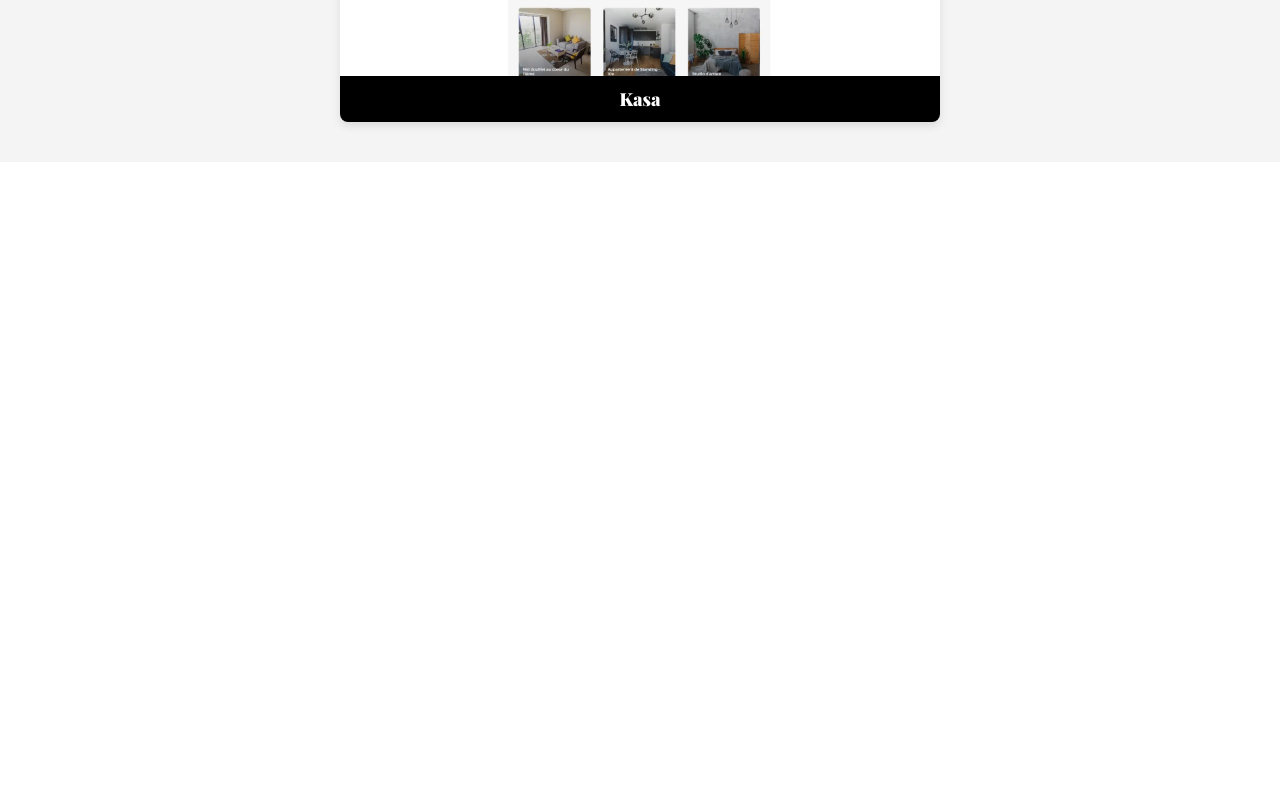
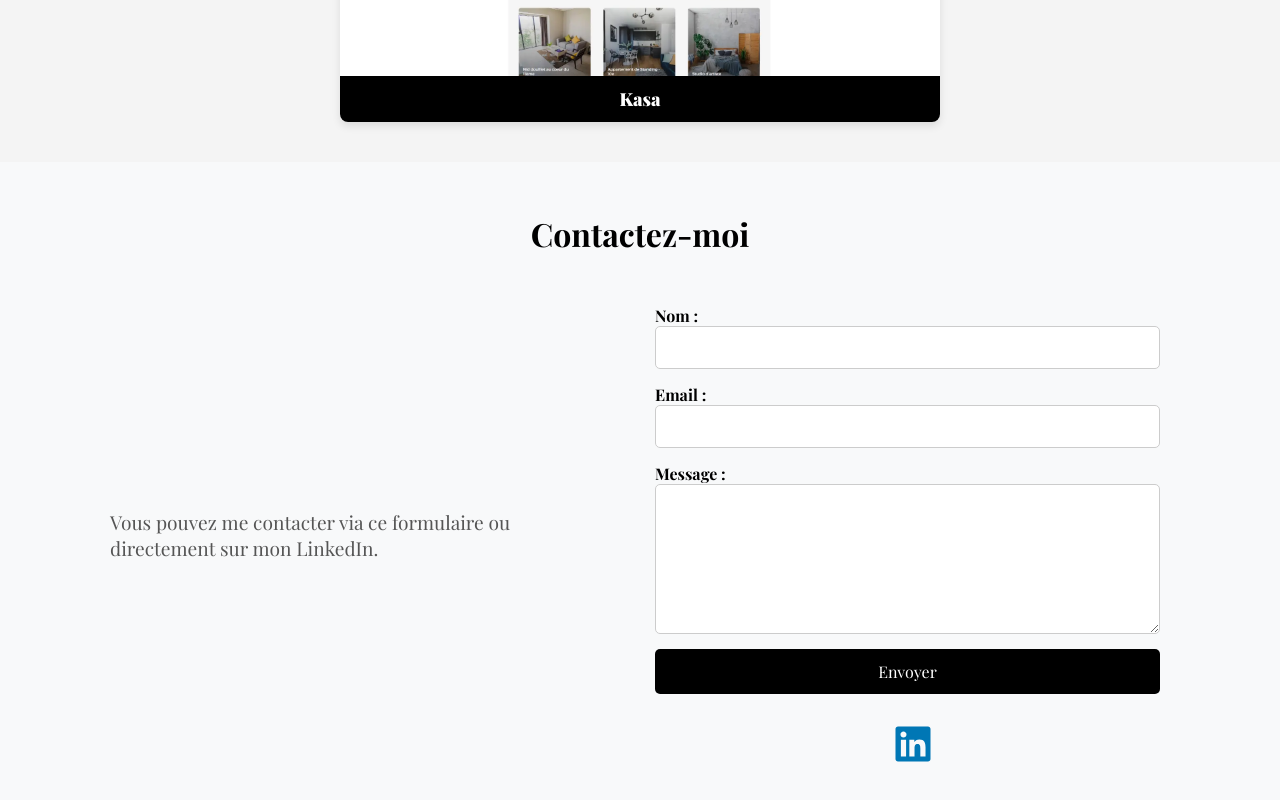
Before and after one commit to jeff397/portfolio, a React (Vite) app in the folder portfolio/: page / in a window 1280 px wide. Shown: the part 3526-4326 px from the top of the page. Before the commit the page ends 3688 px from the top, so only its background shows below. Built offline with nearby package versions, Linux system fonts and the light colour scheme; a web font is replaced by a local one.

Commit message:
intégration de la section de contact

```diff
--- a/portfolio/src/App.jsx
+++ b/portfolio/src/App.jsx
@@ -2,6 +2,7 @@
 import Hero from "./components/Hero/Hero";
 import About from "./components/About/About";
 import Projects from "./components/Projects/Projects";
+import Contact from "./components/Contact/Contact";
 import "./index.css";
 
 function App() {
@@ -12,6 +13,7 @@
         <Hero />
         <About />
         <Projects />
+        <Contact />
       </main>
     </>
   );
--- /dev/null
+++ b/portfolio/src/components/Contact/Contact.jsx
@@ -0,0 +1,32 @@
+import { useState } from "react";
+import ContactForm from "../ContactForm/ContactForm";
+import "./Contact.css";
+
+const Contact = () => {
+  const [isSubmitted, setIsSubmitted] = useState(false);
+
+  return (
+    <section id="contact" className="contact-section">
+      <h2>Contactez-moi</h2>
+
+      {isSubmitted ? (
+        <p className="success-message" onClick={() => setIsSubmitted(false)}>
+          Merci pour votre message ! <br />
+          (Cliquez ici pour fermer)
+        </p>
+      ) : (
+        <div className="contact-container">
+          <div className="contact-text">
+            <p>
+              Vous pouvez me contacter via ce formulaire ou directement sur mon
+              LinkedIn.
+            </p>
+          </div>
+          <ContactForm onSuccess={() => setIsSubmitted(true)} />
+        </div>
+      )}
+    </section>
+  );
+};
+
+export default Contact;
--- /dev/null
+++ b/portfolio/src/components/Contact/contact.css
@@ -0,0 +1,53 @@
+.contact-section {
+  width: 100%;
+  height: 100vh;
+  text-align: center;
+  padding: 50px;
+  background: #f8f9fa;
+  scroll-margin-top: 110px;
+}
+
+.contact-section h2 {
+  font-size: 2rem;
+  margin-bottom: 50px;
+}
+
+.contact-container {
+  display: grid;
+  grid-template-columns: 1fr 1fr;
+  gap: 30px;
+  margin: 0 50px;
+  text-align: left;
+}
+
+.contact-text {
+  display: flex;
+  align-items: center;
+  justify-content: center;
+  font-size: 1.2rem;
+  color: #555;
+  padding: 10px;
+}
+
+.contact-form-container {
+  display: flex;
+  justify-content: center;
+  padding: 10px;
+}
+
+/* Responsive */
+@media (max-width: 768px) {
+  .contact-container {
+    grid-template-columns: 1fr;
+    text-align: center;
+  }
+
+  .contact-text {
+    justify-content: center;
+    text-align: center;
+  }
+
+  .contact-form-container {
+    justify-content: center;
+  }
+}
--- /dev/null
+++ b/portfolio/src/components/ContactForm/ContactForm.css
@@ -0,0 +1,91 @@
+.contact-form {
+  display: flex;
+  flex-direction: column;
+  gap: 15px;
+  width: 100%;
+  align-items: flex-start;
+}
+
+.contact-form label {
+  display: flex;
+  flex-direction: column;
+  font-weight: bold;
+  width: 100%;
+}
+
+.contact-form input,
+.contact-form textarea {
+  width: calc(100% - 20px);
+  padding: 10px;
+  border: 1px solid #ccc;
+  border-radius: 5px;
+  font-size: 1rem;
+}
+
+.contact-form textarea {
+  width: calc(100% - 20px);
+  min-height: 150px;
+  resize: vertical;
+  padding: 10px;
+  border: 1px solid #ccc;
+  border-radius: 5px;
+  font-size: 1rem;
+}
+
+.contact-form button {
+  background-color: black;
+  color: white;
+  border: none;
+  padding: 12px 20px;
+  font-size: 16px;
+  cursor: pointer;
+  transition: background 0.3s ease, transform 0.2s ease;
+  border-radius: 5px;
+  width: calc(100% - 20px);
+}
+
+.contact-form button:hover {
+  background-color: #333;
+  transform: scale(1.05);
+}
+
+.success-message {
+  font-size: 1.5rem;
+  font-weight: bold;
+  color: green;
+  text-align: center;
+  margin-top: 150px;
+  animation: fadeIn 0.5s ease-in-out;
+  transition: opacity 0.3s ease, transform 0.2s ease;
+  cursor: pointer;
+}
+
+.success-message:hover {
+  transform: scale(1.05);
+  opacity: 0.8;
+}
+
+.linkedin-container {
+  margin-top: 15px;
+  text-align: center;
+  width: 100%;
+}
+
+.linkedin-link {
+  display: flex;
+  justify-content: center;
+  text-decoration: none;
+  font-size: 1.2rem;
+  font-weight: bold;
+  color: #0077b5;
+  transition: color 0.3s ease;
+}
+
+.linkedin-link:hover {
+  color: #005582;
+}
+
+.linkedin-icon {
+  font-size: 40px;
+  margin-right: 10px;
+}
--- /dev/null
+++ b/portfolio/src/components/ContactForm/ContactForm.jsx
@@ -0,0 +1,54 @@
+import { useForm, ValidationError } from "@formspree/react";
+import { FaLinkedin } from "react-icons/fa";
+import "./ContactForm.css";
+
+const ContactForm = ({ onSuccess }) => {
+  const [state, handleSubmit] = useForm("xldjdred");
+
+  const handleFormSubmit = async (e) => {
+    await handleSubmit(e);
+    if (state.succeeded) {
+      onSuccess();
+    }
+  };
+
+  return (
+    <form onSubmit={handleFormSubmit} className="contact-form">
+      <label>
+        Nom :
+        <input type="text" name="name" required />
+      </label>
+
+      <label>
+        Email :
+        <input type="email" name="email" required />
+      </label>
+
+      <label>
+        Message :
+        <textarea name="message" required />
+      </label>
+
+      <button type="submit" disabled={state.submitting}>
+        Envoyer
+      </button>
+      <div className="linkedin-container">
+        <a
+          href="https://www.linkedin.com/in/votreprofil"
+          target="_blank"
+          rel="noopener noreferrer"
+          className="linkedin-link"
+        >
+          <FaLinkedin className="linkedin-icon" />
+        </a>
+      </div>
+
+      {/* Gestion des erreurs */}
+      <ValidationError field="name" prefix="Nom" errors={state.errors} />
+      <ValidationError field="email" prefix="Email" errors={state.errors} />
+      <ValidationError field="message" prefix="Message" errors={state.errors} />
+    </form>
+  );
+};
+
+export default ContactForm;
```
